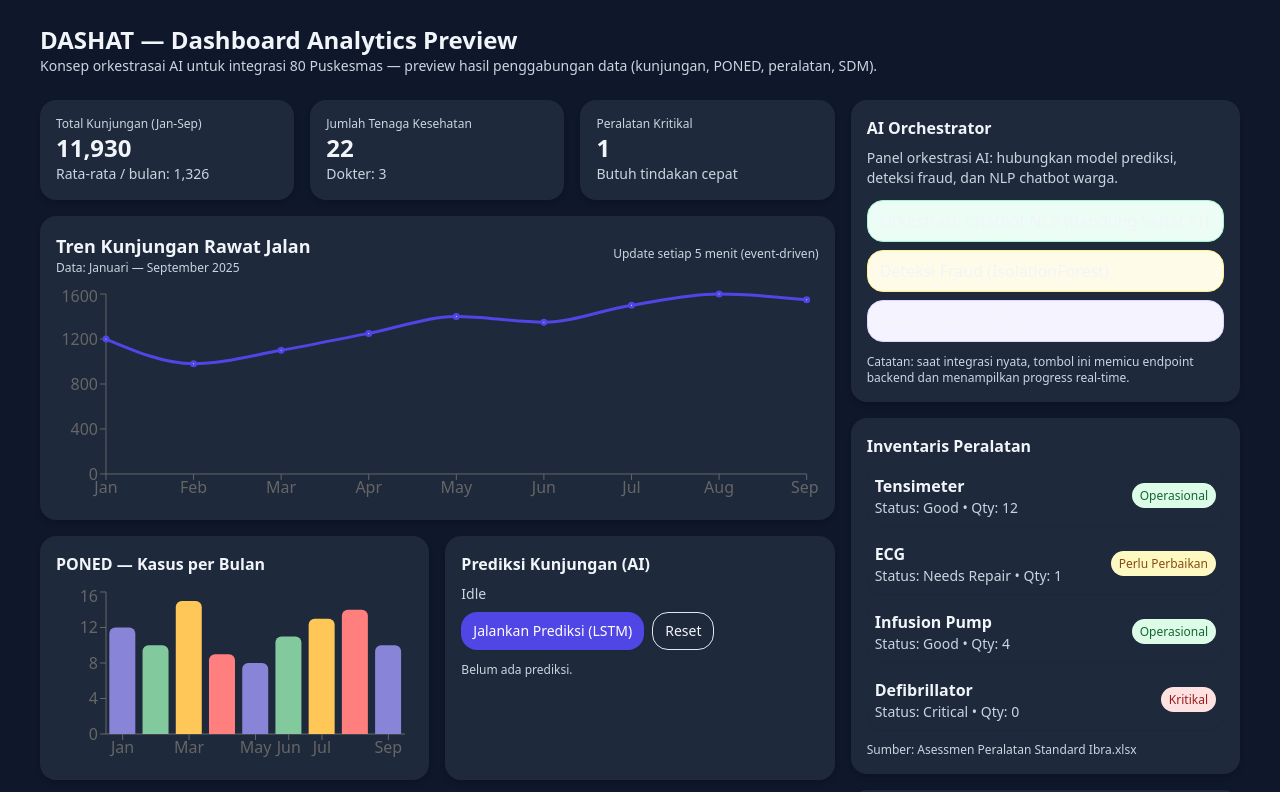
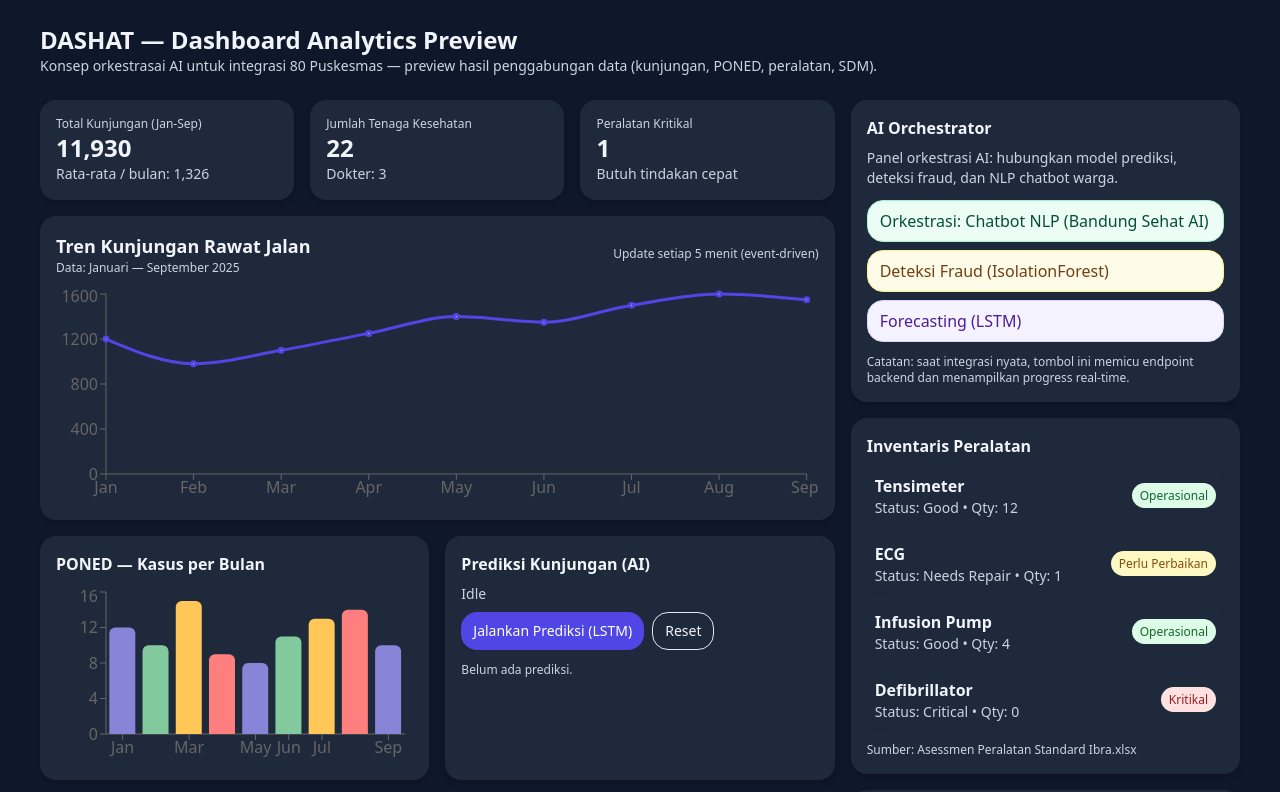
Before and after one commit to fahrimuhlis/dashat-dashboard, a React (Vite) app: page / in a window 1280 px wide. Shown: the top 792 px of the page. Built offline with nearby package versions, Linux system fonts and the light colour scheme.

Commit message:
Fix button text color in dark mode

```diff
--- a/src/DASHATDashboardPreview.jsx
+++ b/src/DASHATDashboardPreview.jsx
@@ -233,11 +233,12 @@ export default function DASHATDashboardPreview() {
             <div className="bg-slate-800 p-4 rounded-2xl shadow-md mb-4">
               <h4 className="font-semibold mb-2">AI Orchestrator</h4>
               <div className="text-sm text-slate-300 mb-3">Panel orkestrasi AI: hubungkan model prediksi, deteksi fraud, dan NLP chatbot warga.</div>
-              <div className="space-y-2">
-                <button className="w-full text-left px-3 py-2 rounded-2xl bg-emerald-50 border border-emerald-200">Orkestrasi: Chatbot NLP (Bandung Sehat AI)</button>
-                <button className="w-full text-left px-3 py-2 rounded-2xl bg-yellow-50 border border-yellow-200">Deteksi Fraud (IsolationForest)</button>
-                <button className="w-full text-left px-3 py-2 rounded-2xl bg-violet-50 border border-violet-200">Forecasting (LSTM)</button>
-              </div>
+             <div className="space-y-2">
+                <button className="w-full text-left px-3 py-2 rounded-2xl bg-emerald-50 border border-emerald-200 text-emerald-900 font-medium">Orkestrasi: Chatbot NLP (Bandung Sehat AI)</button>
+                <button className="w-full text-left px-3 py-2 rounded-2xl bg-yellow-50 border border-yellow-200 text-yellow-900 font-medium">Deteksi Fraud (IsolationForest)</button>
+                <button className="w-full text-left px-3 py-2 rounded-2xl bg-violet-50 border border-violet-200 text-violet-900 font-medium">Forecasting (LSTM)</button>
+            </div>
+
               <div className="mt-3 text-xs text-slate-300">Catatan: saat integrasi nyata, tombol ini memicu endpoint backend dan menampilkan progress real-time.</div>
             </div>
 
```
Also changed, not shown: 3 other files (tests, documents, lock files or other folders).
